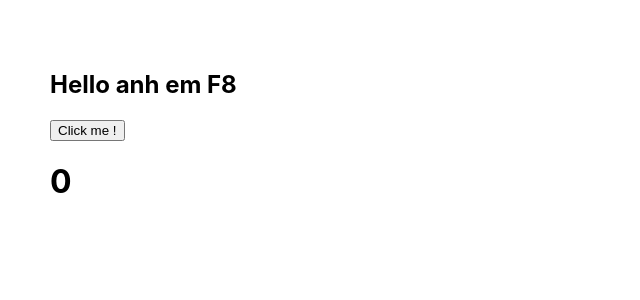
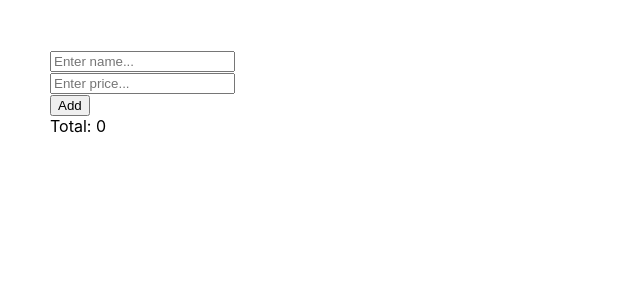
Before and after one commit to DaiCatPhan/Hooks, a React (Create React App) app: page / in a window 1280 px wide. Shown: the top 300 px of the page, without its empty margins (0-640 px from the left). Built offline with nearby package versions, Linux system fonts and the light colour scheme.

Commit message:
70. useMemo hook 11:06

```diff
--- a/src/App.jsx
+++ b/src/App.jsx
@@ -1,36 +1,70 @@
-import {  useCallback, useState } from "react";
-import Content from "./Content";
+import { type } from "@testing-library/user-event/dist/type";
+import { useMemo, useRef } from "react";
+import {  useState } from "react";
 
 
 function App() {
 
-  const [count , setCount] = useState(0)
+  const [name , setName] = useState('')
+  const [price , setPrice] = useState('')
+  const [products , setProducts] = useState([])
 
-  const handleIncrease = useCallback(() => {
-    setCount(prev => prev + 1)
-  },[])
+  const nameRef = useRef()
+
+
+
+
+
+  const handleSubmit = () => {
+    setProducts([...products , {
+      name,
+      price : +price
+    }])
+
+    setName('')
+    setPrice('')
+    nameRef.current.focus()
+  }
+
+  const total = useMemo(() => {
+    const result = products.reduce((result , prod) => {
+      console.log('hi');
+      return result + prod.price
+    },0)
+    return result
+  } , [products])
 
   return (
     <div className="App" style={{padding:50}}>
-      <Content onIncrease={handleIncrease}/>
-      <h1 >{count}</h1>
+      <input type="text"
+        ref={nameRef}
+        value={name}
+        placeholder="Enter name..."
+        onChange={e=>setName(e.target.value)}
+      />
+
+      <br />
+
+      <input type="text"
+        value={price}
+        placeholder="Enter price..."
+        onChange={e=>setPrice(e.target.value)}
+      />
+
+      <br />
+      <button onClick={handleSubmit}>Add</button>
+
+      <br />
+
+      Total: {total}
+      {
+        products.map((product , index) => (
+          <li key={index}>{product.name} - {product.price}</li>
+        ))
+      }
+
     </div>
   );
 }
 
 export default App;
-
-// useCallback : tránh lặp lại những cái hàm  không cần thiết khi truyền props cho component con
-// Phải sài react memo thì mới dùng useCallback
-
-// lần 1 thì hàm handleIncrease được tạo ra và tham chiếu vào ô nhớ 1
-// khi bấm button thì setCount , chạy lại từ đầu và tạo ra function handleIncrease lại thì tham chiếu vào ô nhớ mới là 2
-// bên Content thằng memo nó đón đâu và so sánh  props là onIncrease bằng toán tử ===
-// thì 2 thằng có tham chiếu khác nhau nên nó tưởng là props hay đổi nên render lại
-
-
-// Khi sài thằng useCallback(callback , []) khi mà tạo hàm thì nó tham chiếu vào ô nhớ 1
-// Thì nó trả về tham chiếu 1 đó cho useCallback lưu ra ngoài component luôn , tự nó lưu
-// sau đó nó return lại cái tham chiếu đó cho biến handleIncrease
-// mà cái [deps] trống thì nó trả về tham chiếu trước đó
-// Nên tham chiếu được thêm vào không thay đổi thì k render lại
```
